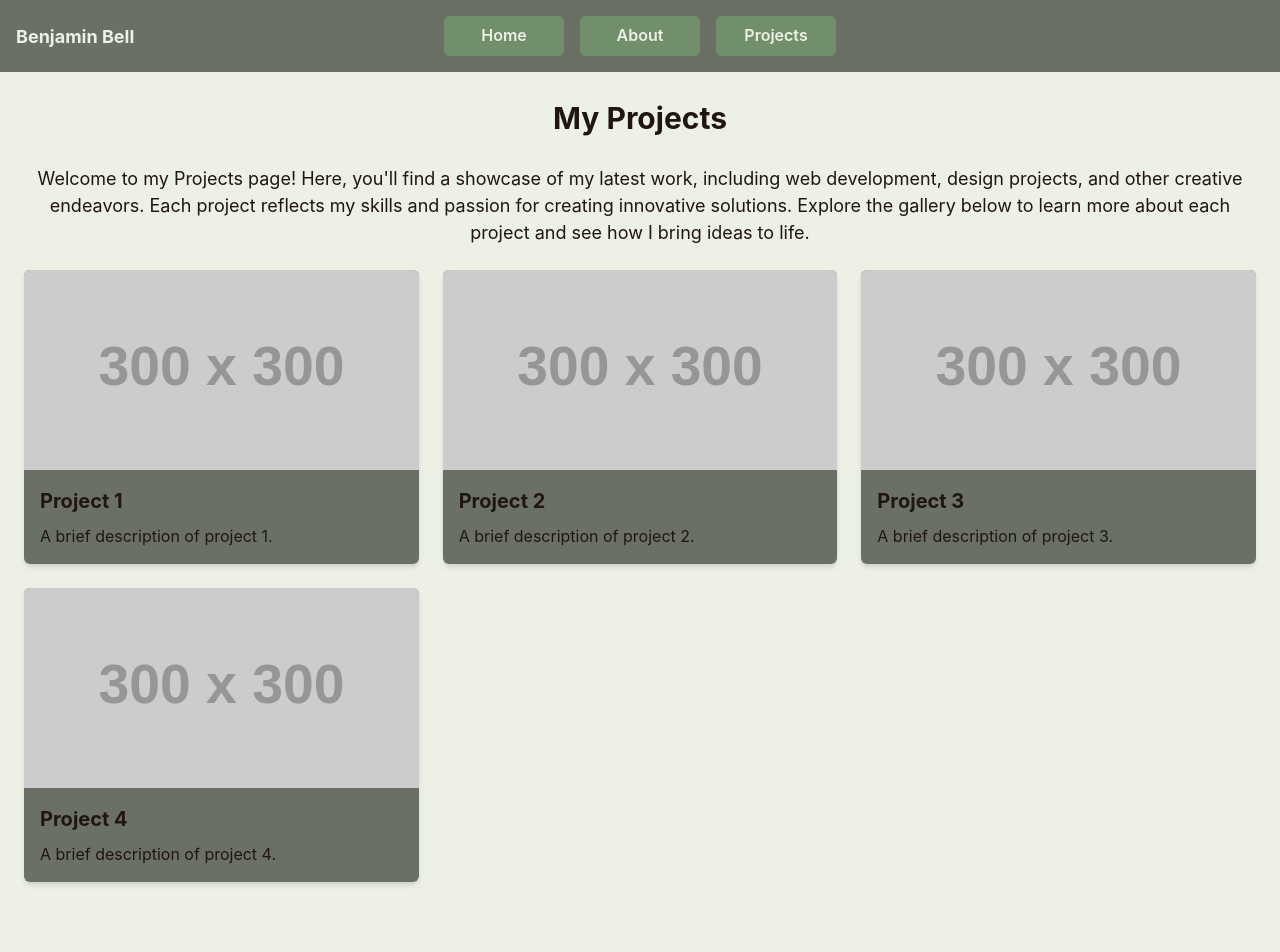
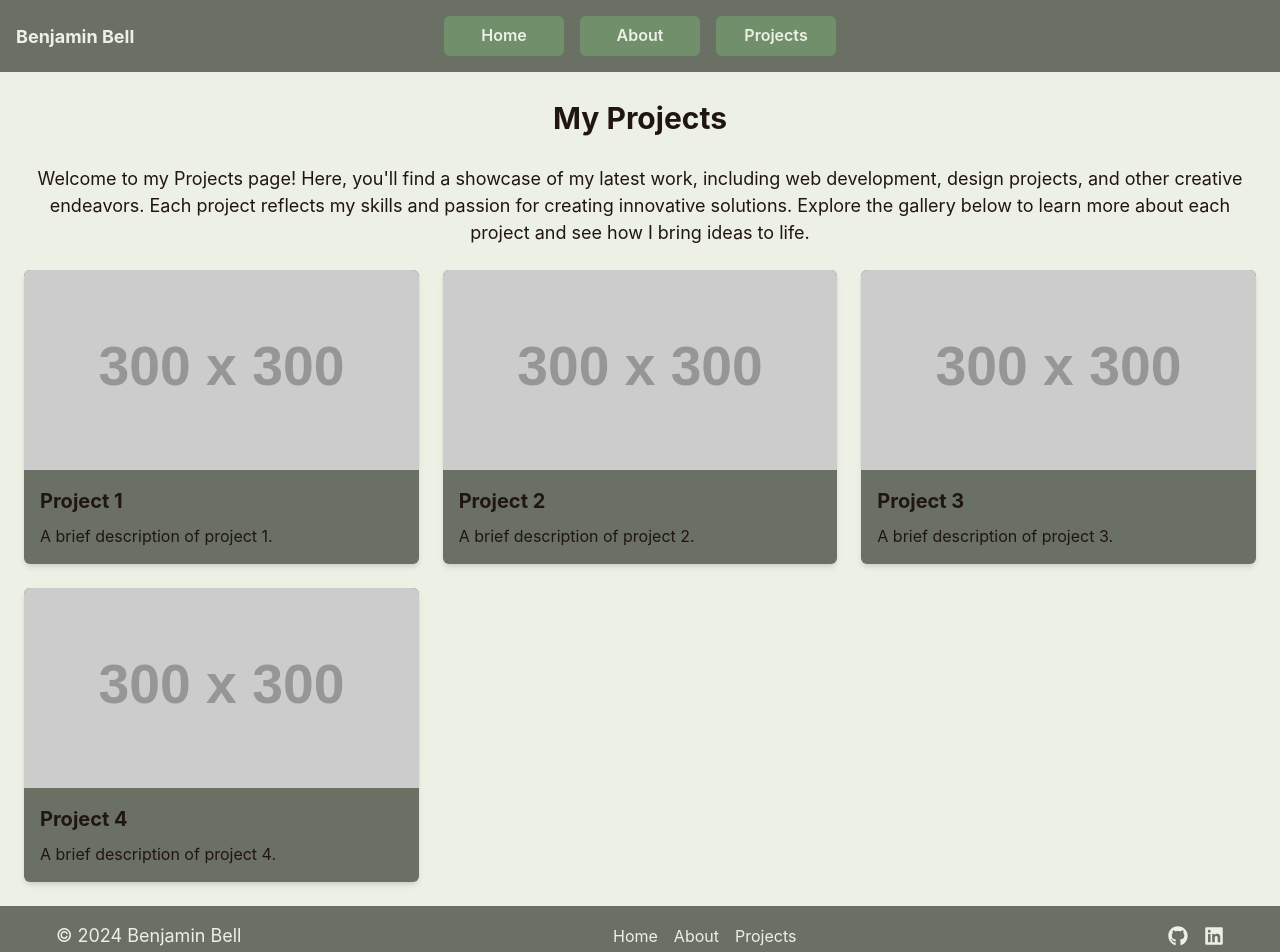
Before and after one commit to Benjaminatedu/Resume-Site, a React (Create React App) app in the folder resume-site/: page /projects in a window 1280 px wide. Shown: the top 952 px of the page. Before the commit the page ends 906 px from the top, so only its background shows below. Built offline with nearby package versions, Linux system fonts and the light colour scheme.

Commit message:
Fixed footer issue

```diff
--- a/resume-site/src/App.js
+++ b/resume-site/src/App.js
@@ -4,6 +4,7 @@ import Home from './pages/Home';
 import About from './pages/About';
 import Projects from './pages/Projects';
 import Header from './components/Header';
+import Footer from './components/Footer';
 
 function App() {
   return (
@@ -14,6 +15,7 @@ function App() {
         <Route path="/about" element={<About />} />
         <Route path="/projects" element={<Projects />} />
       </Routes>
+      <Footer />
     </Router>
   );
 }
--- a/resume-site/src/components/Footer.js
+++ b/resume-site/src/components/Footer.js
@@ -1,7 +1,7 @@
 // src/components/Footer.js
 import React from 'react';
 import { Box, Flex, Text, Link, useColorModeValue } from '@chakra-ui/react';
-import { FaTwitter, FaGithub, FaLinkedin } from 'react-icons/fa'; // Import the desired icons
+import { FaGithub, FaLinkedin } from 'react-icons/fa'; // Import the desired icons
 
 const Footer = () => {
   const footerBackground = useColorModeValue('brand.backgroundSecondary', '#6A7164');
```
